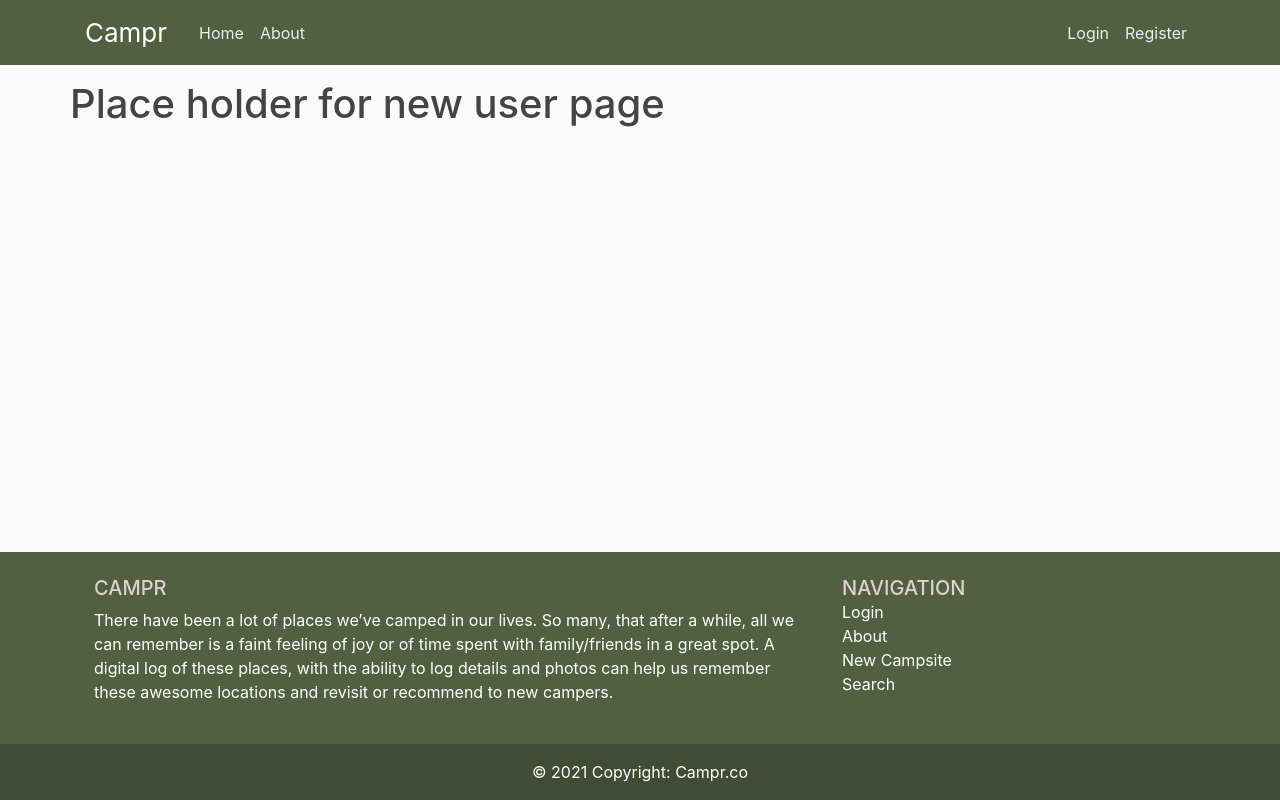
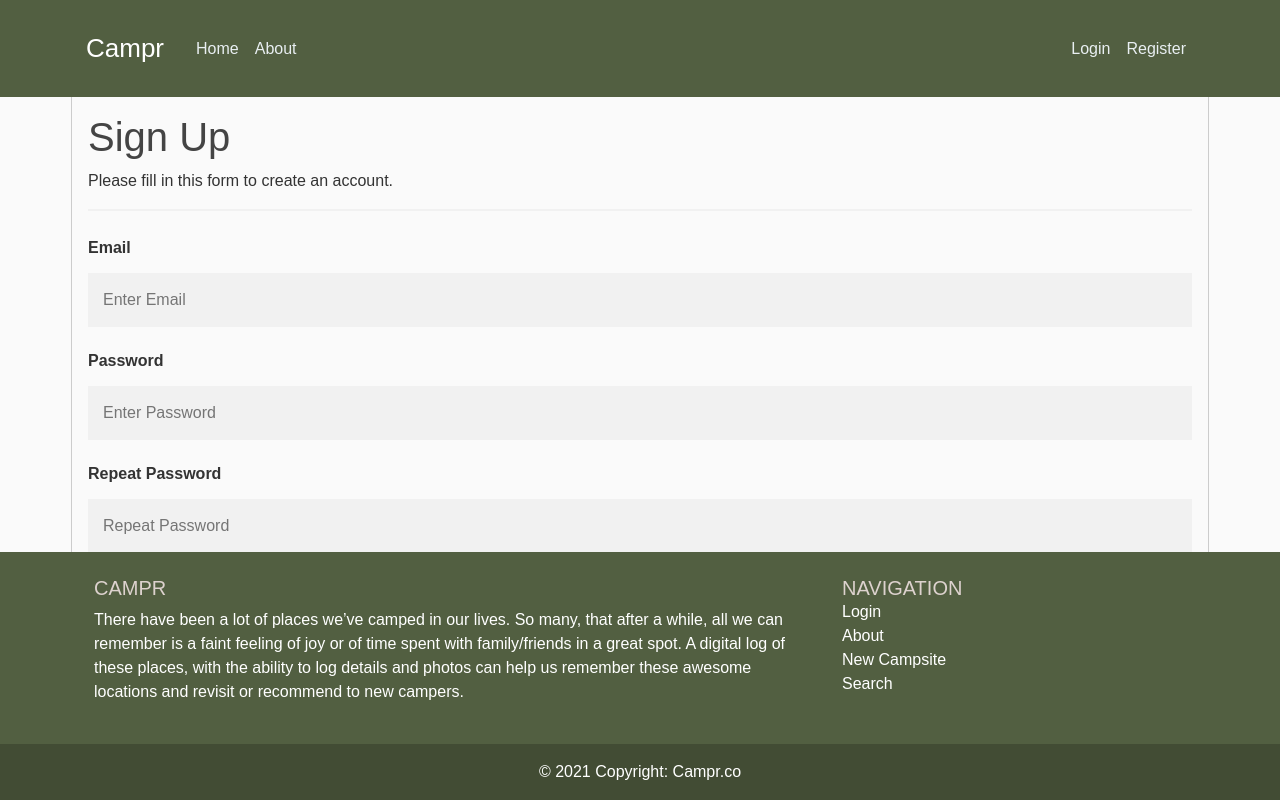
Before and after one commit to JKelliher/Campr_Repository, a Flask app: page /new_user/ in a window 1280 px wide. Run offline with Flask 2, Linux system fonts and the light colour scheme; some libraries are stand-ins or nearby versions.

Commit message:
Added new user page, need to link it to something. Need to keep working to better fit our needs and not be so generic

```diff
--- a/Campr_Flask_Codebase/templates/new_user.html
+++ b/Campr_Flask_Codebase/templates/new_user.html
@@ -1,4 +1,119 @@
 {% extends "layout.html" %}
 {% block content %}
-<h1>Place holder for new user page</h1>
+<!DOCTYPE html>
+<html>
+<style>
+body {font-family: Arial, Helvetica, sans-serif;}
+* {box-sizing: border-box}
+
+/* Full-width input fields */
+input[type=text] {
+  width: 100%;
+  padding: 15px;
+  margin: 5px 0 22px 0;
+  display: inline-block;
+  border: none;
+  background: #f1f1f1;
+}
+/* Making the niput username and input password boxes the same */
+input[type=password] {
+  width: 100%;
+  padding: 15px;
+  margin: 5px 0 22px 0;
+  display: inline-block;
+  border: none;
+  background: #f1f1f1
+}
+
+input[type=text]:focus, input[type=password]:focus {
+  background-color: #ddd;
+  outline: none;
+}
+
+hr {
+  border: 1px solid #f1f1f1;
+  margin-bottom: 25px;
+}
+
+/* Set a style for all buttons */
+button {
+  background-color: #04AA6D;
+  color: white;
+  padding: 14px 20px;
+  margin: 8px 0;
+  border: none;
+  cursor: pointer;
+  width: 100%;
+  opacity: 0.9;
+}
+
+button:hover {
+  opacity:1;
+}
+
+/* Extra styles for the cancel button */
+.cancelbtn {
+  padding: 14px 20px;
+  background-color: #f44336;
+}
+
+/* Float cancel and signup buttons and add an equal width */
+.cancelbtn, .signupbtn {
+  float: left;
+  width: 50%;
+}
+
+/* Add padding to container elements */
+.container {
+  padding: 16px;
+}
+
+/* Clear floats */
+.clearfix::after {
+  content: "";
+  clear: both;
+  display: table;
+}
+
+/* Change styles for cancel button and signup button on extra small screens
+@media screen and (max-width: 300px) {
+  .cancelbtn, .signupbtn {
+     width: 100%;
+  }
+} */
+</style>
+<body>
+
+<form action="/action_page.php" style="border:1px solid #ccc">
+  <div class="container">
+    <h1>Sign Up</h1>
+    <p>Please fill in this form to create an account.</p>
+    <hr>
+    <!-- adds a horizantal line -->
+
+    <label for="email"><b>Email</b></label>
+    <input type="text" placeholder="Enter Email" name="email" required>
+
+    <label for="psw"><b>Password</b></label>
+    <input type="password" placeholder="Enter Password" name="psw" required>
+
+    <label for="psw-repeat"><b>Repeat Password</b></label>
+    <input type="password" placeholder="Repeat Password" name="psw-repeat" required>
+
+    <label>
+      <input type="checkbox" checked="checked" name="remember" style="margin-bottom:15px"> Remember me
+    </label>
+
+    <p>By creating an account you agree to <a href="#https://lnt.org/why/7-principles/?gclid=CjwKCAjwzt6LBhBeEiwAbPGOgZu8F8BJ3eMI7QRJPsSfPX_lUr-HksVMiQcKOcQsbyWzlgFjtJ6MqRoCF2oQAvD_BwE" style="color:dodgerblue"> the 7 principles of Leave No Trace</a>.</p>
+    <!-- I woul dlike for this to link to the Leave No trace website! -->
+
+
+    <div class="clearfix">
+      <button type="button" class="cancelbtn">Cancel</button>
+      <button type="submit" class="signupbtn">Sign Up</button>
+    </div>
+  </div>
+</form>
+</body>
+</html>
 {% endblock content %}
```
